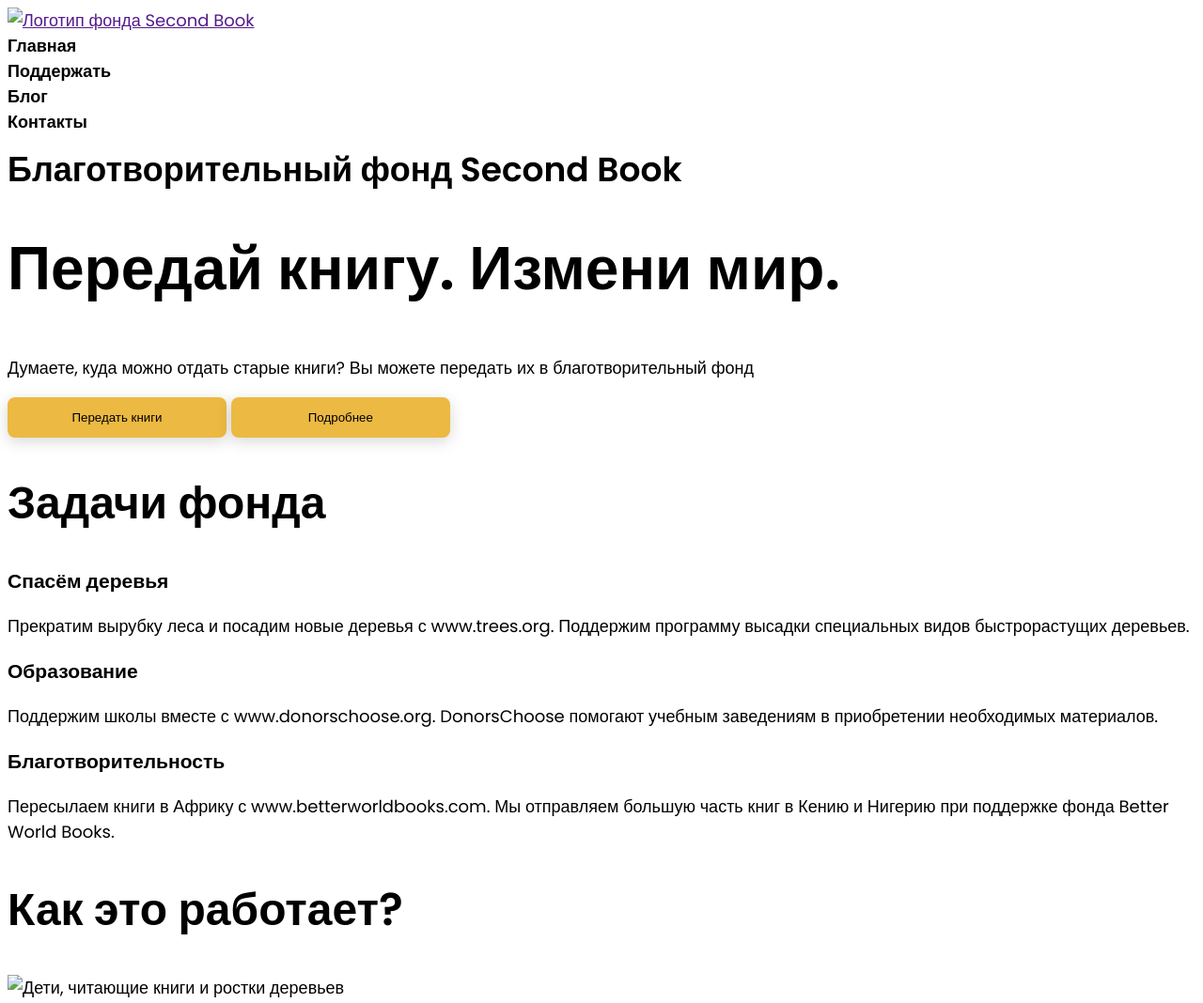
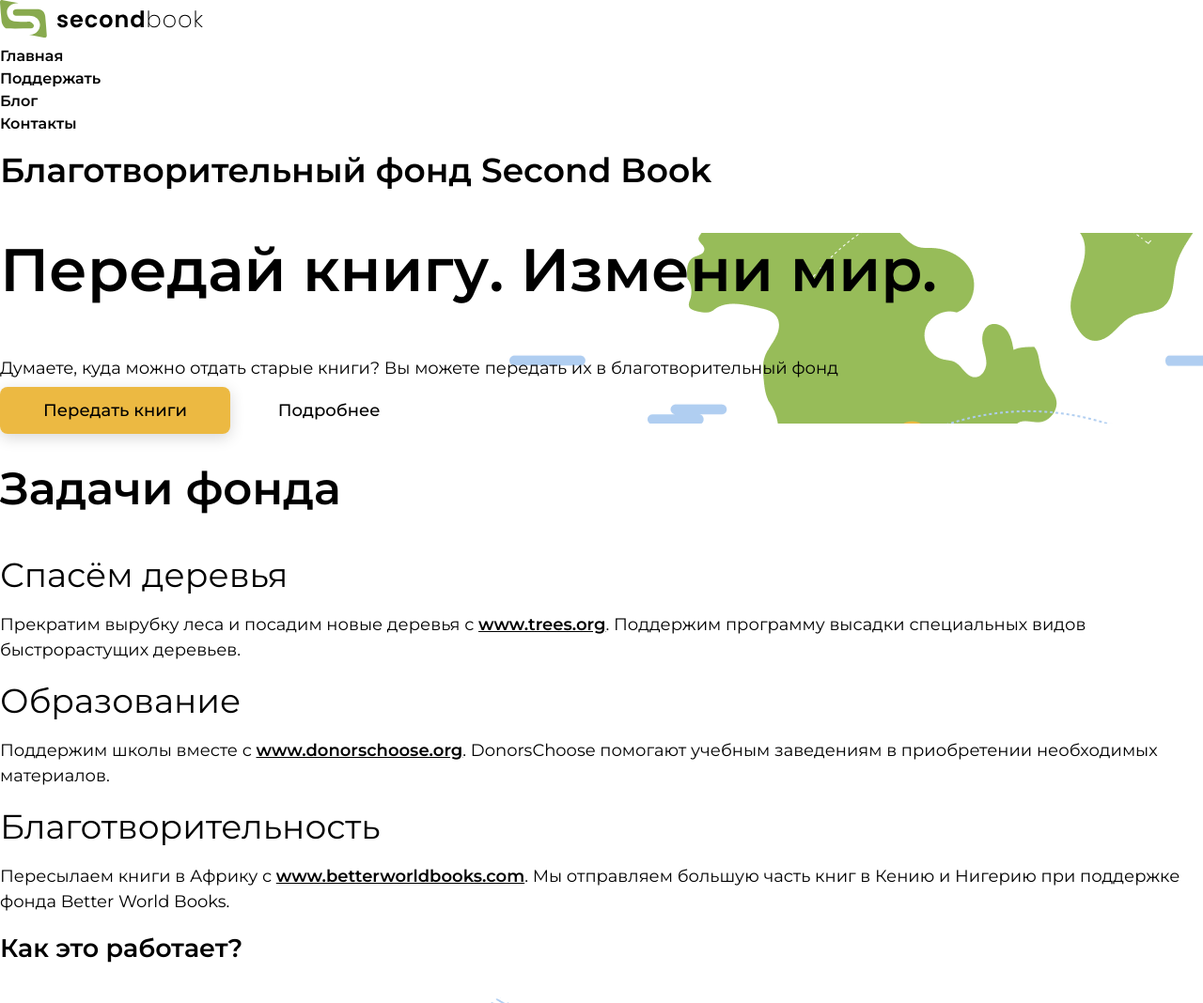
Before and after one commit to codemania-space/demo-01, a plain HTML site: page index.html in a window 1280 px wide. Shown: the top 1068 px of the page at 94% size. Drawn offline with Linux system fonts and the light colour scheme.

Commit message:
some changes (livecoding 29.09)

```diff
--- a/css/style.css
+++ /dev/null
@@ -1,68 +0,0 @@
-body {
-  font-family: 'Poppins', Arial, sans-serif;
-  font-weight: 400;
-  font-size: 18px;
-  line-height: 27px;
-}
-
-.button {
-  width: 233px;
-  background-color: #ecb942;
-  box-shadow: 0px 4px 16px rgba(0, 0, 0, 0.16);
-  border-radius: 8px;
-  border: none;
-  padding: 14px 46px;
-  cursor: pointer;
-}
-
-.main-menu {
-  margin: 0;
-  padding: 0;
-  list-style: none;
-  font-weight: 600;
-}
-
-.intro {
-  background-image: url('../img/intro-bg.png');
-}
-
-.intro-title {
-  font-size: 64px;
-  line-height: 78px;
-}
-
-.section-title {
-  font-size: 48px;
-  line-height: 59px;
-}
-
-.about-text {
-  font-weight: 600px;
-}
-
-.offer {
-  background-image: url('../img/promo-bg.png');
-}
-
-.tasks-list {
-  margin: 0;
-  padding: 0;
-  list-style: none;
-}
-
-.partners-list {
-  margin: 0;
-  padding: 0;
-  list-style: none;
-}
-
-.socials-list {
-  margin: 0;
-  padding: 0;
-  list-style: none;
-}
-
-.copyright {
-  font-size: 14px;
-  line-height: 21px;
-}
--- /dev/null
+++ b/css/test/style.css
@@ -0,0 +1,116 @@
+:root {
+  --white: #ffffff;
+  --accent: #ecb942;
+  --black: #000000;
+  --btn-shadow: 0px 4px 16px rgba(0, 0, 0, 0.16);
+}
+
+/* @font-face {
+  font-family: 'Montserrat';
+  font-style: normal;
+  font-weight: 400;
+  font-display: swap; //оптимизация №1
+  src: url('../fonts/montserrat-v25-latin_cyrillic-regular.woff2') format('woff2'), url('../fonts/montserrat-v25-latin_cyrillic-regular.woff') format('woff');
+}
+
+@font-face {
+  font-family: 'Montserrat';
+  font-style: normal;
+  font-weight: 500;
+  font-display: swap; //оптимизация №1
+  src: url('../fonts/montserrat-v25-latin_cyrillic-regular.woff2') format('woff2'), url('../fonts/montserrat-v25-latin_cyrillic-regular.woff') format('woff');
+}
+
+@font-face {
+  font-family: 'Montserrat';
+  font-style: normal;
+  font-weight: 600;
+  font-display: swap; //оптимизация №1
+  src: url('../fonts/montserrat-v25-latin_cyrillic-regular.woff2') format('woff2'), url('../fonts/montserrat-v25-latin_cyrillic-regular.woff') format('woff');
+} */
+
+body {
+  font-family: 'Montserrat', Arial, sans-serif;
+  font-weight: 400;
+  font-size: 18px;
+  line-height: 27px;
+  min-width: 1200px;
+  margin: 0;
+  padding: 0;
+  background-color: var(--bg-white);
+}
+
+img {
+  max-width: 100%;
+  height: auto;
+}
+
+.button {
+  width: 233px;
+  background-color: var(--accent);
+  box-shadow: var(--btn-shadow);
+  border-radius: 8px;
+  padding: 14px 46px;
+  font-weight: 500;
+  border: none;
+  cursor: pointer;
+}
+
+.link {
+  color: var(--black);
+  font-weight: 600;
+}
+
+.button-secondary {
+  background-color: transparent;
+  box-shadow: none;
+}
+
+.main-menu {
+  font-size: 16px;
+  font-weight: 600;
+  line-height: 24px;
+}
+
+.intro {
+  background-image: url('../../img/intro-bg.png');
+}
+
+.intro-title {
+  font-size: 64px;
+  line-height: 78px;
+}
+
+.section-title {
+  font-size: 48px;
+  line-height: 59px;
+}
+
+.tasks-list-item-title {
+  font-size: 36px;
+  line-height: 44px;
+  margin: 0;
+  font-weight: 400;
+}
+
+.tasks-list-item-info {
+}
+
+.about-text {
+  font-weight: 600;
+}
+
+.offer {
+  background-image: url('../img/promo-bg.png');
+}
+
+.list-style {
+  margin: 0;
+  padding: 0;
+  list-style: none;
+}
+
+.copyright {
+  font-size: 14px;
+  line-height: 21px;
+}
--- a/index.html
+++ b/index.html
@@ -2,8 +2,11 @@
 <html lang="ru">
   <head>
     <meta charset="UTF-8" />
-    <link rel="stylesheet" href="css/style.css" />
-    <link href="https://fonts.googleapis.com/css2?family=Poppins:wght@400;600&display=swap" rel="stylesheet" />
+    <!-- <link rel="preload" href="fonts/montserrat-v25-latin_cyrillic-regular.woff2" as="font" type="font/woff2" crossorigin /> -->
+    <link rel="preconnect" href="https://fonts.googleapis.com" />
+    <link rel="preconnect" href="https://fonts.gstatic.com" crossorigin />
+    <link href="https://fonts.googleapis.com/css2?family=Montserrat:wght@400;500;600&display=swap" rel="stylesheet" />
+    <link rel="stylesheet" href="css/test/style.css" />
     <title>Благотворительный фонд Second Book</title>
   </head>
   <body>
@@ -12,7 +15,7 @@
         <img src="img/logo.svg" alt="Логотип фонда Second Book" />
       </a>
       <nav>
-        <ul class="main-menu">
+        <ul class="main-menu list-style">
           <li class="main-menu-item">Главная</li>
           <li class="main-menu-item">Поддержать</li>
           <li class="main-menu-item">Блог</li>
@@ -26,33 +29,33 @@
         <h2 class="intro-title">Передай книгу. Измени мир.</h2>
         <p class="intro-slogan">Думаете, куда можно отдать старые книги? Вы можете передать их в благотворительный фонд</p>
         <div>
-          <button class="button">Передать книги</button>
-          <button class="button">Подробнее</button>
+          <a class="button">Передать книги</a>
+          <a class="button button-secondary">Подробнее</a>
         </div>
       </section>
       <section class="tasks">
-        <h2 class="section-title">Задачи фонда</h2>
-        <ul class="tasks-list">
+        <h2 class="tasks-title section-title">Задачи фонда</h2>
+        <ul class="tasks-list list-style">
           <li class="tasks-list-item">
             <h3 class="tasks-list-item-title">Спасём деревья</h3>
-            <p>Прекратим вырубку леса и посадим новые деревья с www.trees.org. Поддержим программу высадки специальных видов быстрорастущих деревьев.</p>
+            <p class="tasks-list-item-info">Прекратим вырубку леса и посадим новые деревья с <a class="link" href="https://www.trees.org">www.trees.org</a>. Поддержим программу высадки специальных видов быстрорастущих деревьев.</p>
           </li>
           <li>
             <h3 class="tasks-list-item-title">Образование</h3>
-            <p>Поддержим школы вместе с www.donorschoose.org. DonorsChoose помогают учебным заведениям в приобретении необходимых материалов.</p>
+            <p>Поддержим школы вместе с <a class="link" href="https://www.donorschoose.org">www.donorschoose.org</a>. DonorsChoose помогают учебным заведениям в приобретении необходимых материалов.</p>
           </li>
           <li>
             <h3 class="tasks-list-item-title">Благотворительность</h3>
-            <p>Пересылаем книги в Африку с www.betterworldbooks.com. Мы отправляем большую часть книг в Кению и Нигерию при поддержке фонда Better World Books.</p>
+            <p>Пересылаем книги в Африку с <a class="link" href="https://www.betterworldbooks.com">www.betterworldbooks.com</a>. Мы отправляем большую часть книг в Кению и Нигерию при поддержке фонда Better World Books.</p>
           </li>
         </ul>
       </section>
       <section class="about">
-        <h2 class="section-title">Как это работает?</h2>
+        <h2 class="about-title">Как это работает?</h2>
         <img src="img/about.png" alt="Дети, читающие книги и ростки деревьев" />
         <p class="about-text">Вы отдаёте 1 коробку книг = мы сажаем 10 деревьев</p>
         <p class="about-text">Вы отдаёте 1 коробку книг = мы финансируем образовательный проект</p>
-        <p class="about-text">Если в вашем городе нет отделения нашего фонда и вы отправляете книги транспортной компанией, мы компенсируем оплату перевозки по тарифу до 10кг.</p>
+        <p class="about-info">Если в вашем городе нет отделения нашего фонда и вы отправляете книги транспортной компанией, мы компенсируем оплату перевозки по тарифу до 10кг.</p>
         <button class="button">Передать книги</button>
       </section>
       <section class="mission">
@@ -61,7 +64,7 @@
       </section>
       <section class="partners">
         <h2 class="section-title">Наши партнёры</h2>
-        <ul class="partners-list">
+        <ul class="partners-list list-style">
           <li class="partners-list-item">
             <a href="">
               <img src="img/trees-logo.svg" alt="Логотип trees.org" />
@@ -99,7 +102,7 @@
       </section>
       <section class="socials">
         <h2 class="section-title">Соцсети</h2>
-        <ul class="socials-list">
+        <ul class="socials-list list-style">
           <li class="socials-list-item">
             <a href="">
               <svg></svg>
```
Also changed, not shown: fonts/montserrat-v25-latin_cyrillic-regular.woff (added), fonts/montserrat-v25-latin_cyrillic-regular.woff2 (added), img/about.png (added), img/bookstore-logo.svg (added), img/bwb-logo.svg (added), img/choose-logo.svg (added), img/intro-bg.png (added), img/logo.svg (added), img/promo.png (added), img/trees-logo.svg (added).
